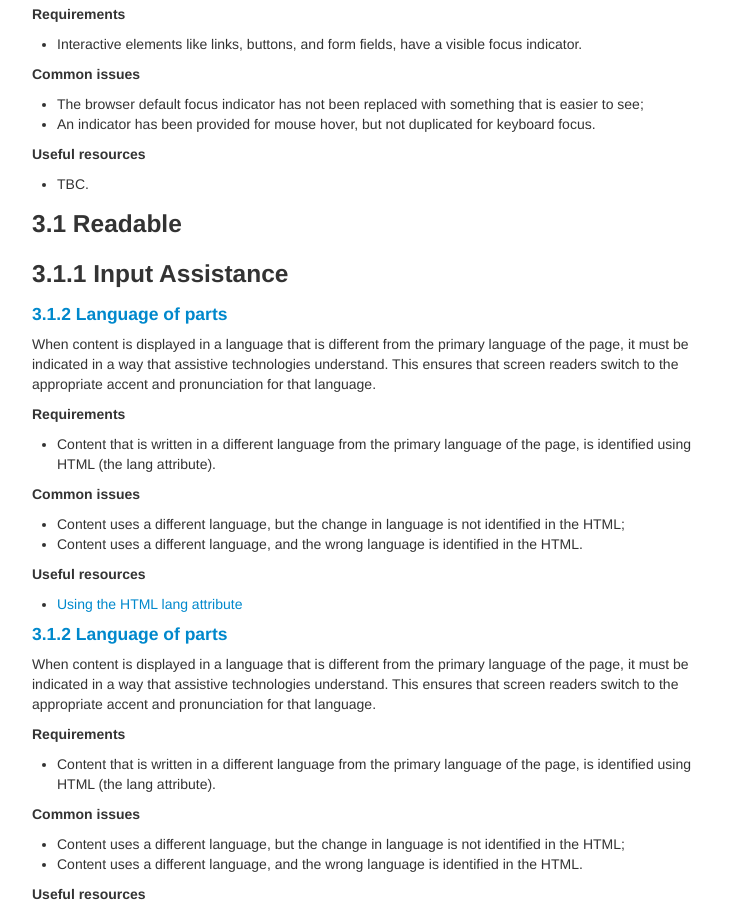
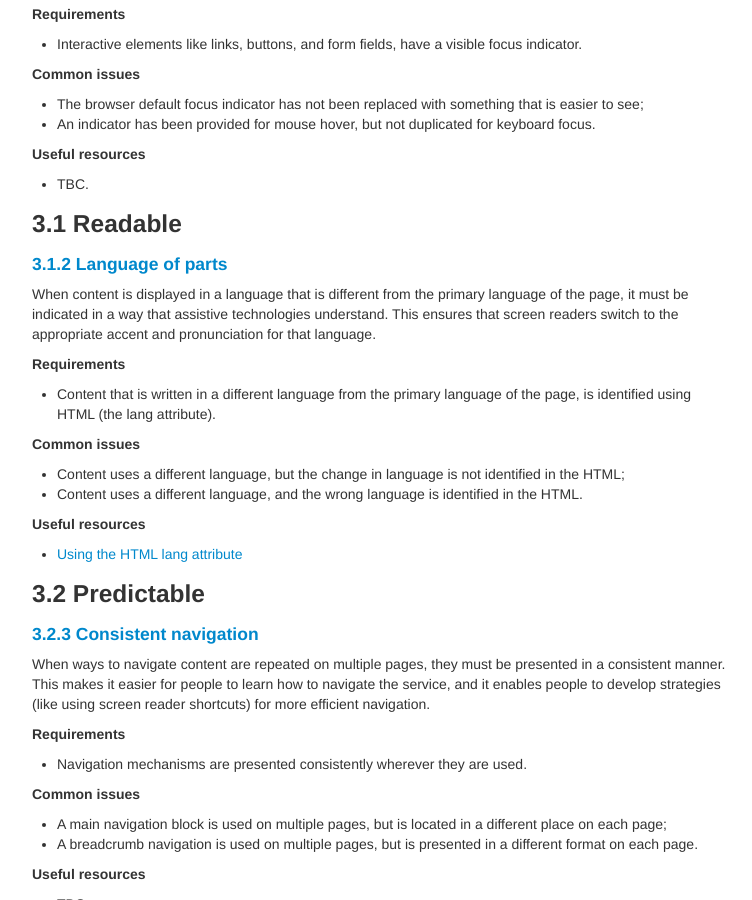
Before and after one commit to aduggin/simple_site, a Jekyll site: the page built from wcag.md, in a window 1280 px wide and 900 px high, scrolled down 10184 px. Shown: the whole window, without its empty margins (258-1010 px from the left). Built offline with Jekyll 4.4.1, drawn with Linux system fonts in a browser that asks for light colours; some of the changed text lies outside the part shown.

Commit message:
remove duplicates

```diff
--- a/wcag.md
+++ b/wcag.md
@@ -665,21 +665,6 @@ It must be easy to tell which element has keyboard focus. This helps sighted key
 
 ### 3.1 Readable
 
-### 3.1.1 Input Assistance
-
-#### [3.1.2 Language of parts](https://www.w3.org/TR/UNDERSTANDING-WCAG20/meaning-other-lang-id.html)
-When content is displayed in a language that is different from the primary language of the page, it must be indicated in a way that assistive technologies understand. This ensures that screen readers switch to the appropriate accent and pronunciation for that language.
-
-##### Requirements
-* Content that is written in a different language from the primary language of the page, is identified using HTML (the lang attribute).
-
-##### Common issues
-* Content uses a different language, but the change in language is not identified in the HTML;
-* Content uses a different language, and the wrong language is identified in the HTML.
-
-##### Useful resources
-* [Using the HTML lang attribute](https://www.paciellogroup.com/blog/2016/06/using-the-html-lang-attribute/)
-
 #### [3.1.2 Language of parts](https://www.w3.org/TR/UNDERSTANDING-WCAG20/meaning-other-lang-id.html)
 When content is displayed in a language that is different from the primary language of the page, it must be indicated in a way that assistive technologies understand. This ensures that screen readers switch to the appropriate accent and pronunciation for that language.
 
```
Also changed, not shown: other parts of wcag.md (+1 -1 lines).
